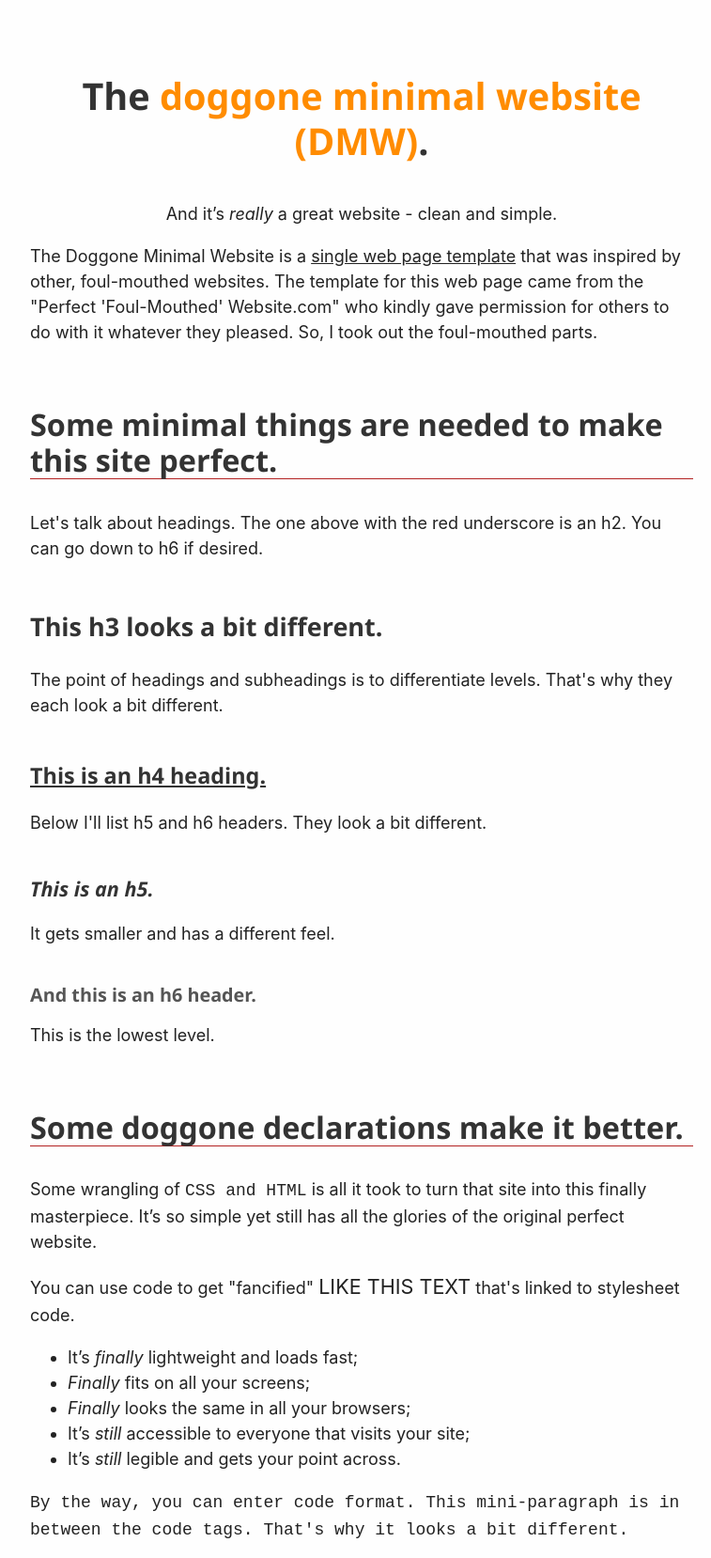
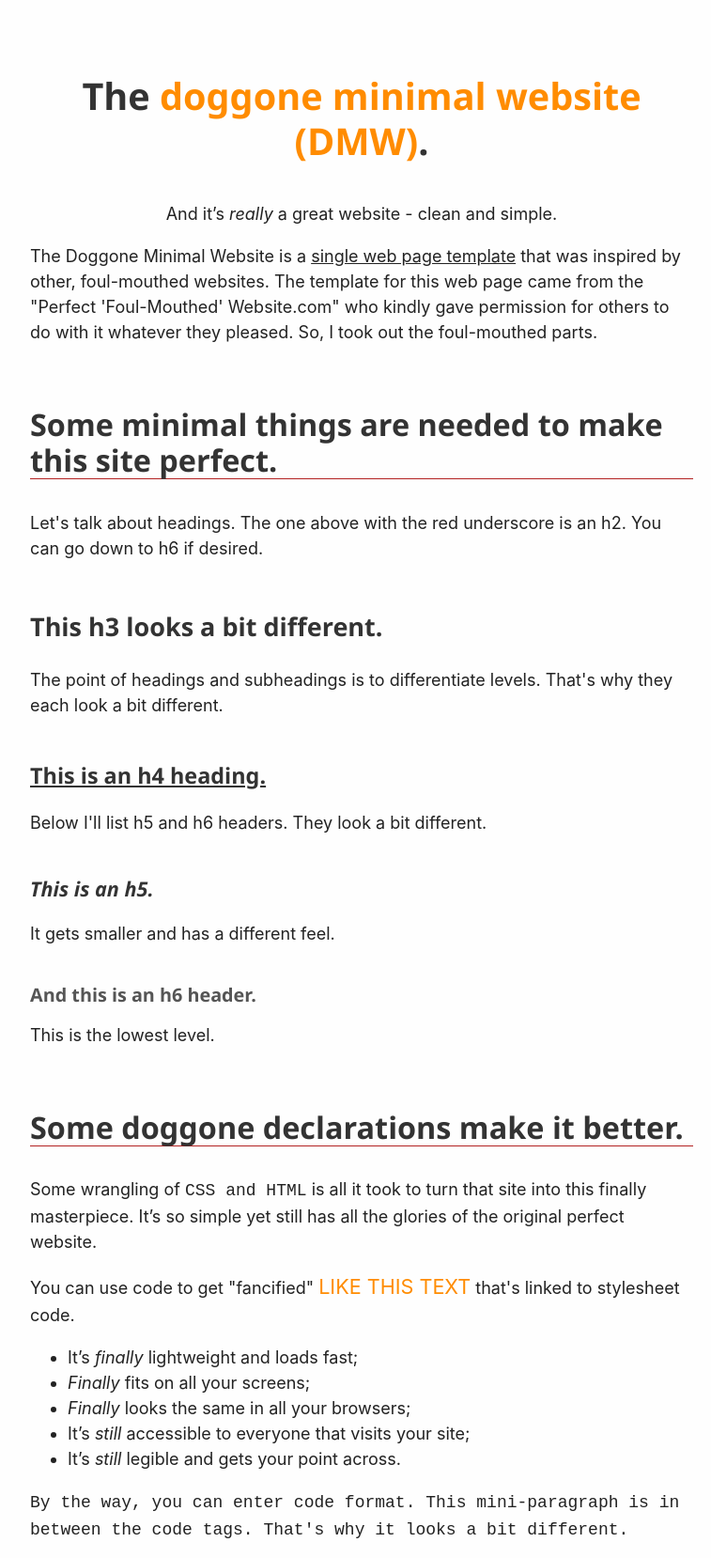
Before and after one commit to crrdlx/crrdlx.github.io, a Jekyll site: the page pages/dmw.html, which Jekyll copies as it is, in a window 1280 px wide. Shown: the top 1658 px of the page at 94% size, without its empty margins (255-1012 px from the left). Built offline with Jekyll 4.4.1, drawn with Linux system fonts in a browser that asks for light colours; grey boxes are pictures that could not be loaded.

Commit message:
Update dmw.html

```diff
--- a/pages/dmw.html
+++ b/pages/dmw.html
@@ -29,7 +29,7 @@
 supersize {  /* this is fancified text, but it can be named as anything */
     font-style: normal;
     font-size: 120%;
-    font-color: #ff8c00;
+    color: #ff8c00;
     text-transform: uppercase;
 }
 
```
